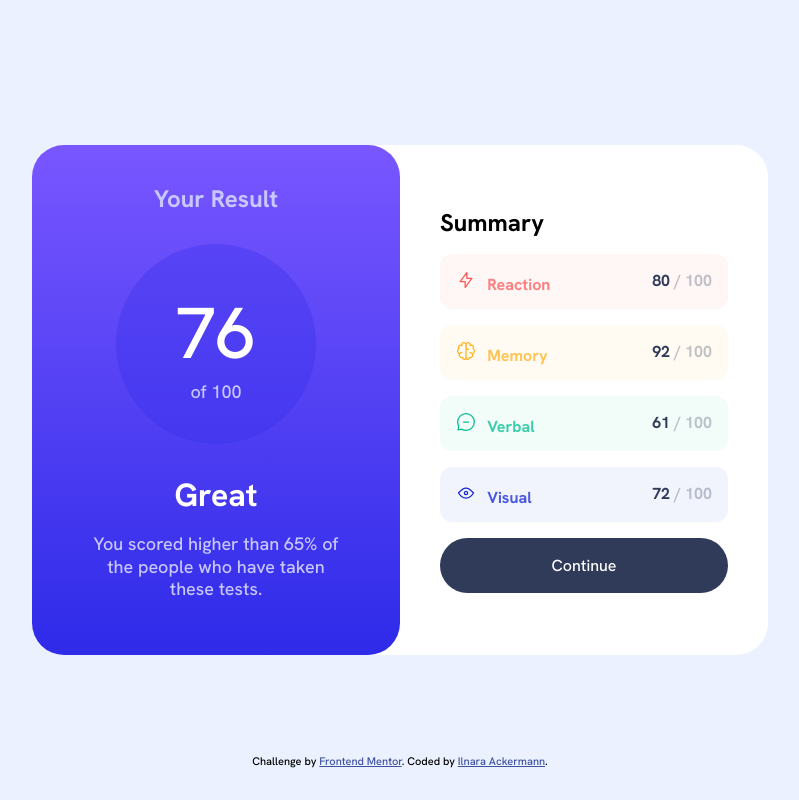
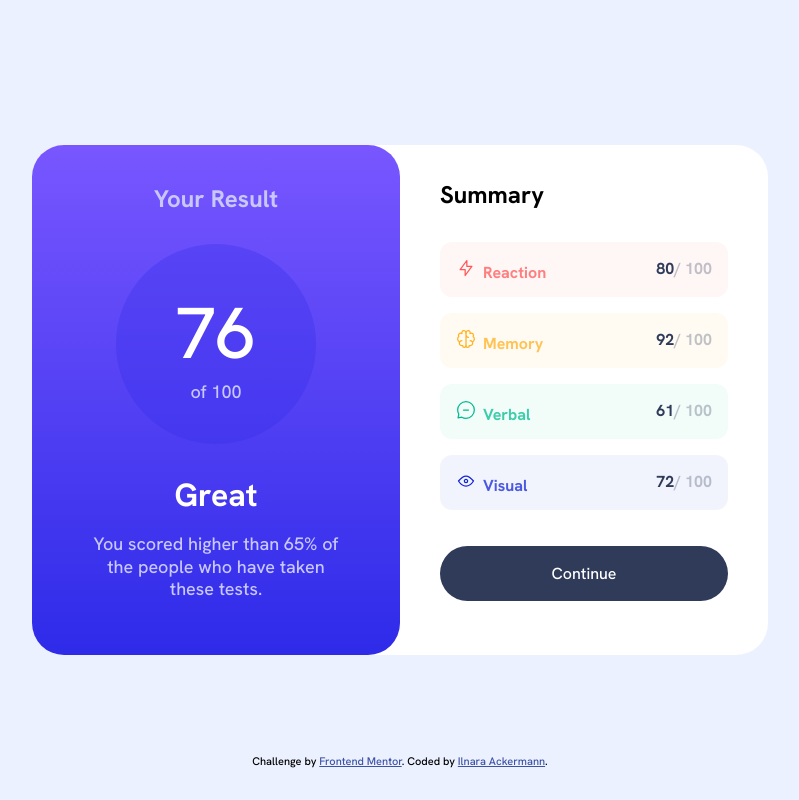
Before and after one commit to IlnaraAckermann/results-summary-component-main, a plain HTML site: page index.html in a window 1280 px wide. Shown: the whole page, without its empty margins (240-1039 px from the left). Drawn offline with Linux system fonts and the light colour scheme.

Commit message:
js incluso

```diff
--- a/index.html
+++ b/index.html
@@ -1,5 +1,6 @@
 <!DOCTYPE html>
 <html lang="en">
+
 <head>
   <meta charset="UTF-8">
   <meta name="viewport" content="width=device-width, initial-scale=1.0">
@@ -8,6 +9,7 @@
   <link rel="stylesheet" href="./src/css/reset.css">
   <link rel="stylesheet" href="./src/css/style.css">
   <link rel="stylesheet" href="./src/css/responsive.css">
+
 
   <title>Frontend Mentor | Results summary component</title>
 </head>
@@ -41,28 +43,32 @@
       <div class="title-summary">
         <h2>Summary</h2>
       </div>
-        <ul>
+      <!-- <ul>
         <li>
           Reaction
           <span class="values-status">
             80
-                <span class="values-status-valor">  / 100</span></span>
+            <span class="values-status-valor"> / 100</span></span>
         </li>
         <li>
           Memory
           <span class="values-status"> 92
-            <span class="values-status-valor">  / 100</span></span>
+            <span class="values-status-valor"> / 100</span></span>
         </li>
         <li>
           Verbal
           <span class="values-status">61
-              <span class="values-status-valor">  / 100</span></span>
+            <span class="values-status-valor"> / 100</span></span>
         </li>
         <li>
           Visual
           <span class="values-status">72
-              <span class="values-status-valor">  / 100</span></span>
+            <span class="values-status-valor"> / 100</span></span>
         </li>
+      </ul> -->
+
+      <ul id="mylist">
+
       </ul>
 
       <button>Continue</button>
@@ -77,5 +83,7 @@
     </div>
   </footer>
 
+
 </body>
+<script src="./src/script.js"></script>
 </html>
--- a/src/css/reset.css
+++ b/src/css/reset.css
@@ -15,3 +15,12 @@ img, picture, video, canvas, svg {
 input, button, textarea, select {
   font: inherit;
 }
+ul {
+  display: block;
+  list-style-type: disc;
+  margin-block-start: 0;
+  margin-block-end: 0;
+  margin-inline-start: 0px;
+  margin-inline-end: 0px;
+  padding-inline-start: 0px;
+}
--- a/src/css/responsive.css
+++ b/src/css/responsive.css
@@ -41,6 +41,6 @@
     }
     .result {
         border-radius: 0 0 2rem 2rem;
-      }
+    }
 
 }
--- a/src/css/style.css
+++ b/src/css/style.css
@@ -19,8 +19,11 @@ li {
     list-style: circle inside;
 }
 
+
 .values-status-valor {
-    color: hsla(224, 30%, 27%, 0.3);}
+    color: hsla(224, 30%, 27%, 0.3);
+    float: right;
+}
 .values-status {
     color: hsl(224, 30%, 27%);
     float: right;
@@ -76,9 +79,9 @@ p {
     flex-direction: column;
     justify-content: center;
     align-items: center;
-    /* height: 31.875rem; */
-    /* width: 23rem;     */
-    flex-basis:50%;
+    /* flex-basis:50%; */
+    align-self: stretch;
+    flex: 1;
     border-radius: 2rem;
     border: none;
 }
@@ -86,6 +89,7 @@ p {
 .title-summary{
     align-self: self-start;
     margin-left: 2.5rem;
+    margin-bottom: 1rem;
 }
 
 .result {
@@ -94,9 +98,8 @@ p {
     justify-content: center;
     align-items: center;
     background: linear-gradient(180deg, hsl(252, 100%, 67%) 0%, hsl(241, 81%, 54%) 100%);
-    /* height: 31.875rem;
-    width: 23rem; */
-    flex-basis:50%;
+    flex: 1;
+    /* flex-basis:50%; */
     align-self: stretch;
     border-radius: 2rem;
     border: none;
@@ -135,6 +138,7 @@ button {
     color: hsl(0, 0%, 100%);
     border-radius: 2rem;
     border: none;
+    margin: 1.25rem;
 }
 button:active {
 background: linear-gradient(180deg, hsl(252, 100%, 67%) 0%, hsl(241, 81%, 54%) 100%);
--- /dev/null
+++ b/src/script.js
@@ -0,0 +1,13 @@
+const url ='./src/data.json';
+
+
+fetch(url)
+  .then(response => response.json())
+  .then(data => {
+    const lista = document.getElementById('mylist');
+    data.forEach(item => {
+      const li = document.createElement('li');
+    li.innerHTML = `${item.category} <span class="values-status"> ${item.score} <span class="values-status-valor"> / 100</span></span>`;
+      lista.appendChild(li);
+    });
+  });
```
Also changed, not shown: src/data.json (renamed from data.json). Lines whose indentation alone changed are shown as unchanged.
